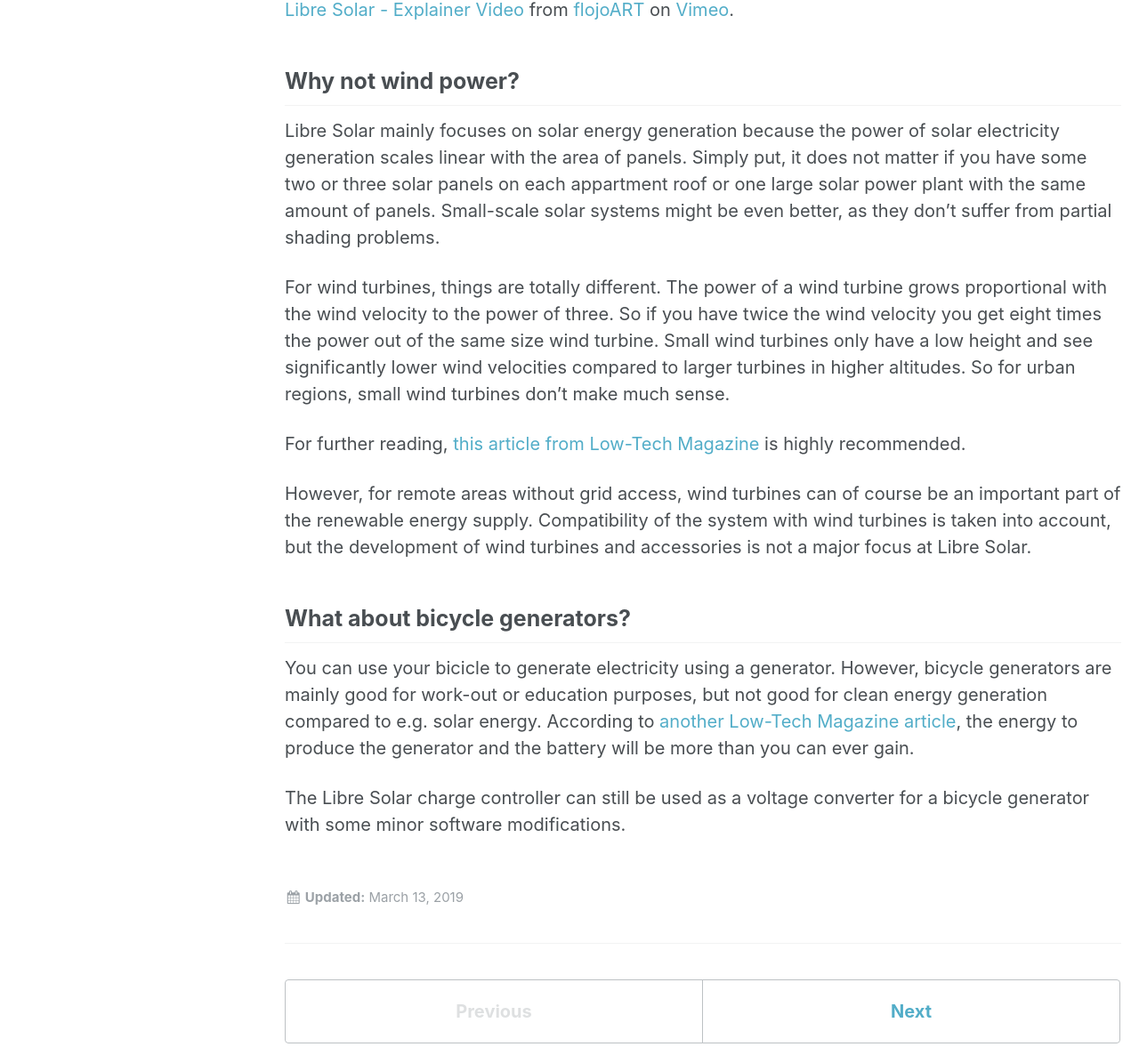
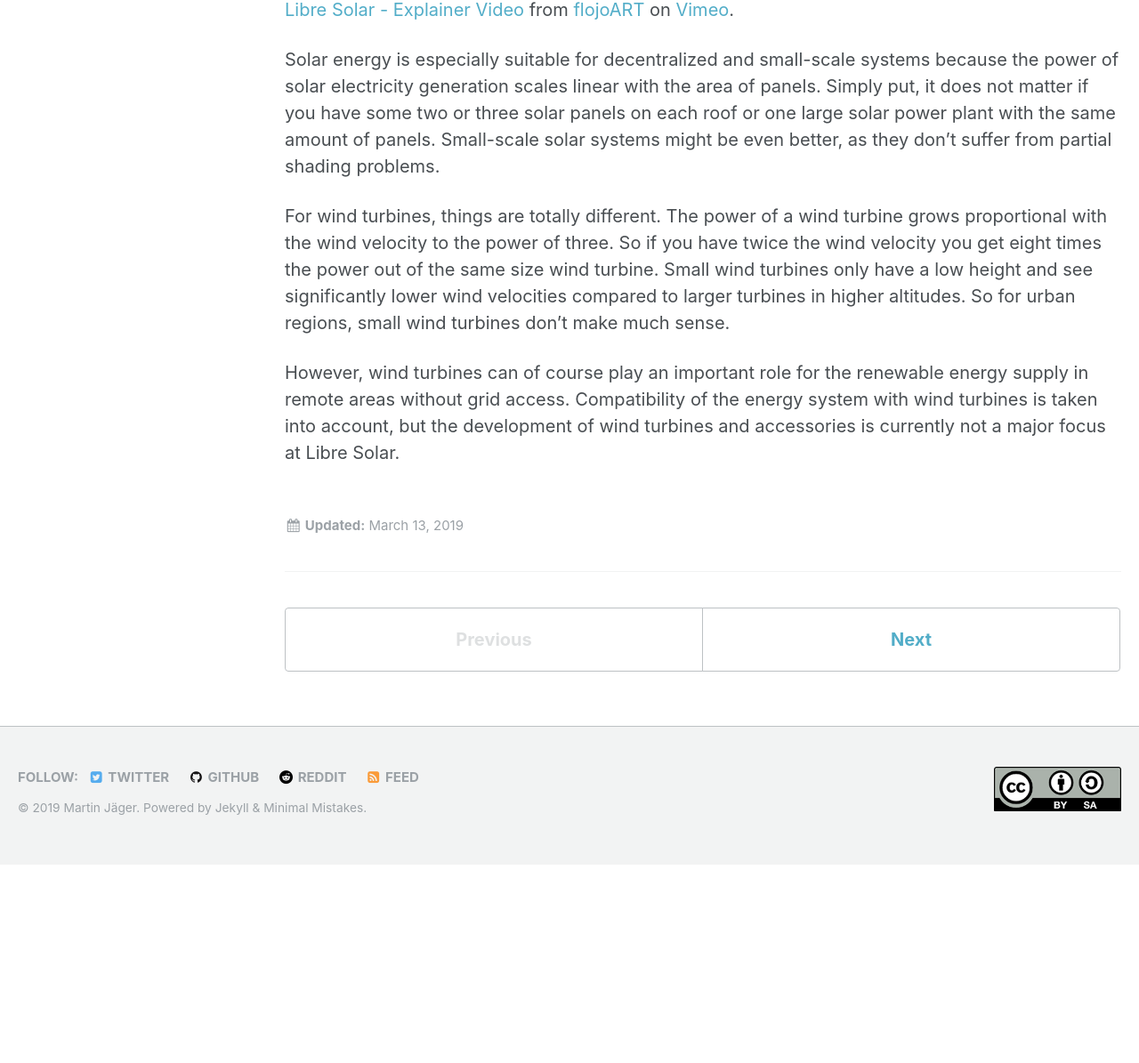
Before and after one commit to LibreSolar/libresolar.github.io, a Jekyll site: the page built from _mission/1-mission.md, in a window 1280 px wide and 1400 px high, scrolled down 930 px, cut to the strip 205-1400 px from the top of the window. Shown: the whole strip at 89% size. Built offline with Jekyll 4.4.1, drawn with Linux system fonts in a browser that asks for light colours; after the commit the page ends 2107 px from its top, so only the background shows below that; some of the changed text lies outside the part shown.

Commit message:
Small updates

```diff
--- a/_mission/1-mission.md
+++ b/_mission/1-mission.md
@@ -6,29 +6,19 @@
 permalink: /mission/
 ---
 
-Clean energy from renewable sources should be accessible for everyone. Otherwise, how should we ever manage to limit global warming?
+Clean energy from renewable sources should be accessible for everyone. Otherwise, how should we ever manage to limit global warming and reach the sustainable development goals?
 
 Unfortunately, the energy supply of most countries is still controlled by some few large fossil fuel companies which try everything to keep the status quo. Their large coal and nuclear power plants should be replaced by millions of small, decentralized renewable energy generators.
 
-Our mission is to help reclaiming the energy supply using affordable renewable energy solutions based on open source hardware.
+Our mission is to help providing energy access for everyone and reclaim the energy supply using affordable renewable energy solutions based on open source hardware.
 
-The primary focus of Libre Solar is solar electricity generation and storage. Accordingly, the initial open source hardware projects are a MPPT charge controller and a battery management system for Lithium ion batteries.
+The primary focus of Libre Solar is solar electricity generation and storage, both for off-grid and grid-tied applications. Accordingly, the initial open source hardware projects are a MPPT charge controller and a battery management system for Lithium ion batteries.
 
 <iframe src="https://player.vimeo.com/video/292732744" width="640" height="360" frameborder="0" webkitallowfullscreen mozallowfullscreen allowfullscreen></iframe>
 <p><a href="https://vimeo.com/292732744">Libre Solar - Explainer Video</a> from <a href="https://vimeo.com/flojoart">flojoART</a> on <a href="https://vimeo.com">Vimeo</a>.</p>
 
-## Why not wind power?
-
-Libre Solar mainly focuses on solar energy generation because the power of solar electricity generation scales linear with the area of panels. Simply put, it does not matter if you have some two or three solar panels on each appartment roof or one large solar power plant with the same amount of panels. Small-scale solar systems might be even better, as they don’t suffer from partial shading problems.
+Solar energy is especially suitable for decentralized and small-scale systems because the power of solar electricity generation scales linear with the area of panels. Simply put, it does not matter if you have some two or three solar panels on each roof or one large solar power plant with the same amount of panels. Small-scale solar systems might be even better, as they don’t suffer from partial shading problems.
 
 For wind turbines, things are totally different. The power of a wind turbine grows proportional with the wind velocity to the power of three. So if you have twice the wind velocity you get eight times the power out of the same size wind turbine. Small wind turbines only have a low height and see significantly lower wind velocities compared to larger turbines in higher altitudes. So for urban regions, small wind turbines don't make much sense.
 
-For further reading, [this article from Low-Tech Magazine](http://www.lowtechmagazine.com/2008/09/urban-windmills.html "Urban windmills harm the environment") is highly recommended.
-
-However, for remote areas without grid access, wind turbines can of course be an important part of the renewable energy supply. Compatibility of the system with wind turbines is taken into account, but the development of wind turbines and accessories is not a major focus at Libre Solar.
-
-## What about bicycle generators?
-
-You can use your bicicle to generate electricity using a generator. However, bicycle generators are mainly good for work-out or education purposes, but not good for clean energy generation compared to e.g. solar energy. According to [another Low-Tech Magazine article](http://www.lowtechmagazine.com/2011/05/bike-powered-electricity-generators.html), the energy to produce the generator and the battery will be more than you can ever gain.
-
-The Libre Solar charge controller can still be used as a voltage converter for a bicycle generator with some minor software modifications.
+However, wind turbines can of course play an important role for the renewable energy supply in remote areas without grid access. Compatibility of the energy system with wind turbines is taken into account, but the development of wind turbines and accessories is currently not a major focus at Libre Solar.
```
Also changed, not shown: _mission/2-open-hw-projects.md (+12 -0 lines).
